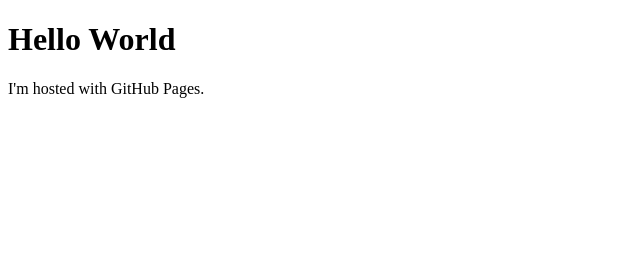
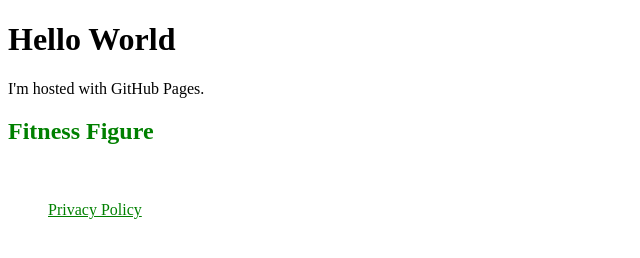
Before and after one commit to fitnessfigure/fitnessfigure.github.io, a plain HTML site: page index.html in a window 1280 px wide. Shown: the whole page, without its empty margins (0-640 px from the left). Drawn offline with Linux system fonts and the light colour scheme.

Commit message:
Update index.html

```diff
--- a/index.html
+++ b/index.html
@@ -5,3 +5,9 @@
 <p>I'm hosted with GitHub Pages.</p>
 </body>
 </html>
+<h2 style="color: green;">Fitness Figure</h2>
+<ul style="color: white;">
+    <li>Email: contact@fitnessfigure.com</li>
+    <li>Phone: (123) 456-7890</li>
+    <li><a href="privacy-policy.html" style="color: green;">Privacy Policy</a></li>
+</ul>
```
